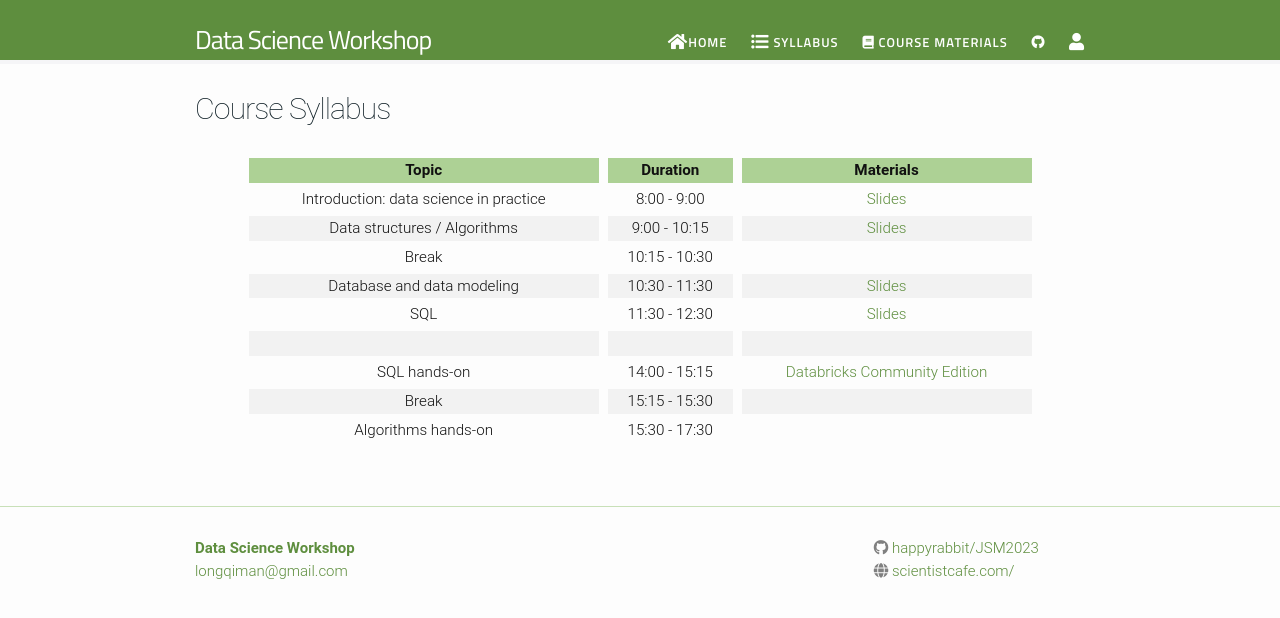
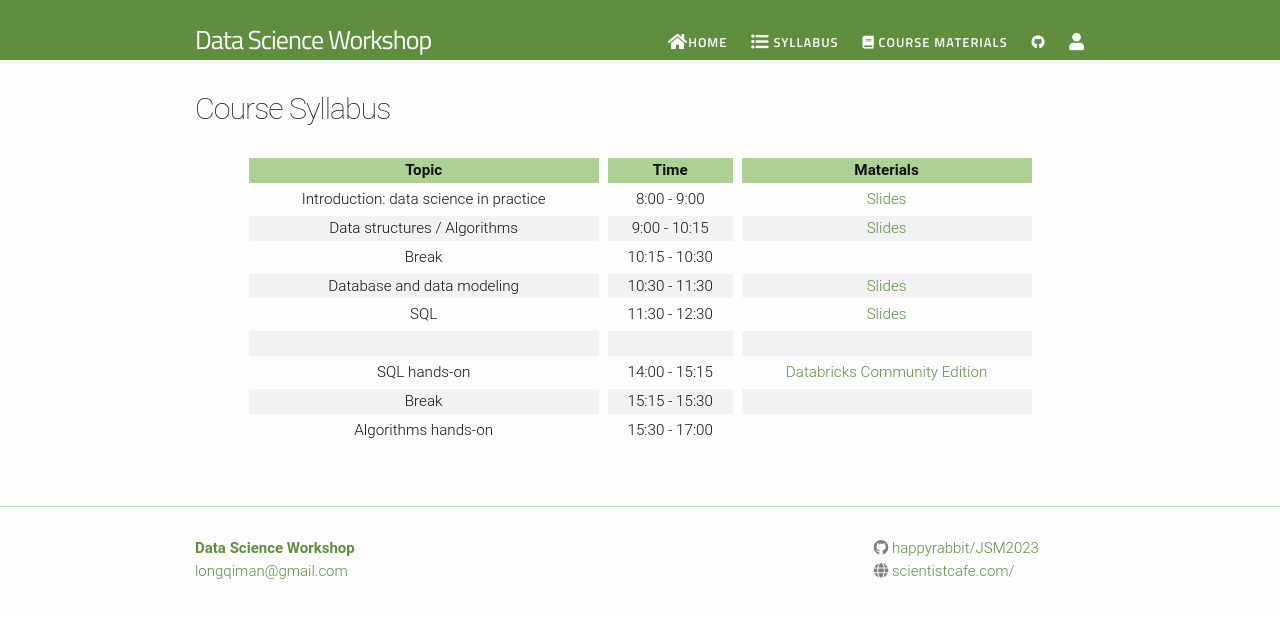
Before and after one commit to happyrabbit/JSM2023, a Jekyll site: the page built from course-syllabus.md, in a window 1280 px wide. Shown: the top 618 px of the page. Built offline with Jekyll 4.4.1, drawn with Linux system fonts in a browser that asks for light colours; nearby versions of some CDN libraries.

Commit message:
schedule

```diff
--- a/course-syllabus.md
+++ b/course-syllabus.md
@@ -4,7 +4,7 @@ title: Course Syllabus
 permalink: /course-syllabus/
 ---
 
-| Topic | Duration | Materials |
+| Topic | Time | Materials |
 | :---: | :---: | :---: |
 | Introduction: data science in practice | 8:00 - 9:00 | [Slides]() |
 | Data structures / Algorithms| 9:00 - 10:15 | [Slides]() |
@@ -14,4 +14,4 @@ permalink: /course-syllabus/
 |  |  |  |
 | SQL hands-on | 14:00 - 15:15 | [Databricks Community Edition](https://databricks.com/try-databricks) |
 | Break | 15:15 - 15:30 | |
-| Algorithms hands-on | 15:30 - 17:30 |  |
+| Algorithms hands-on | 15:30 - 17:00 |  |
```
